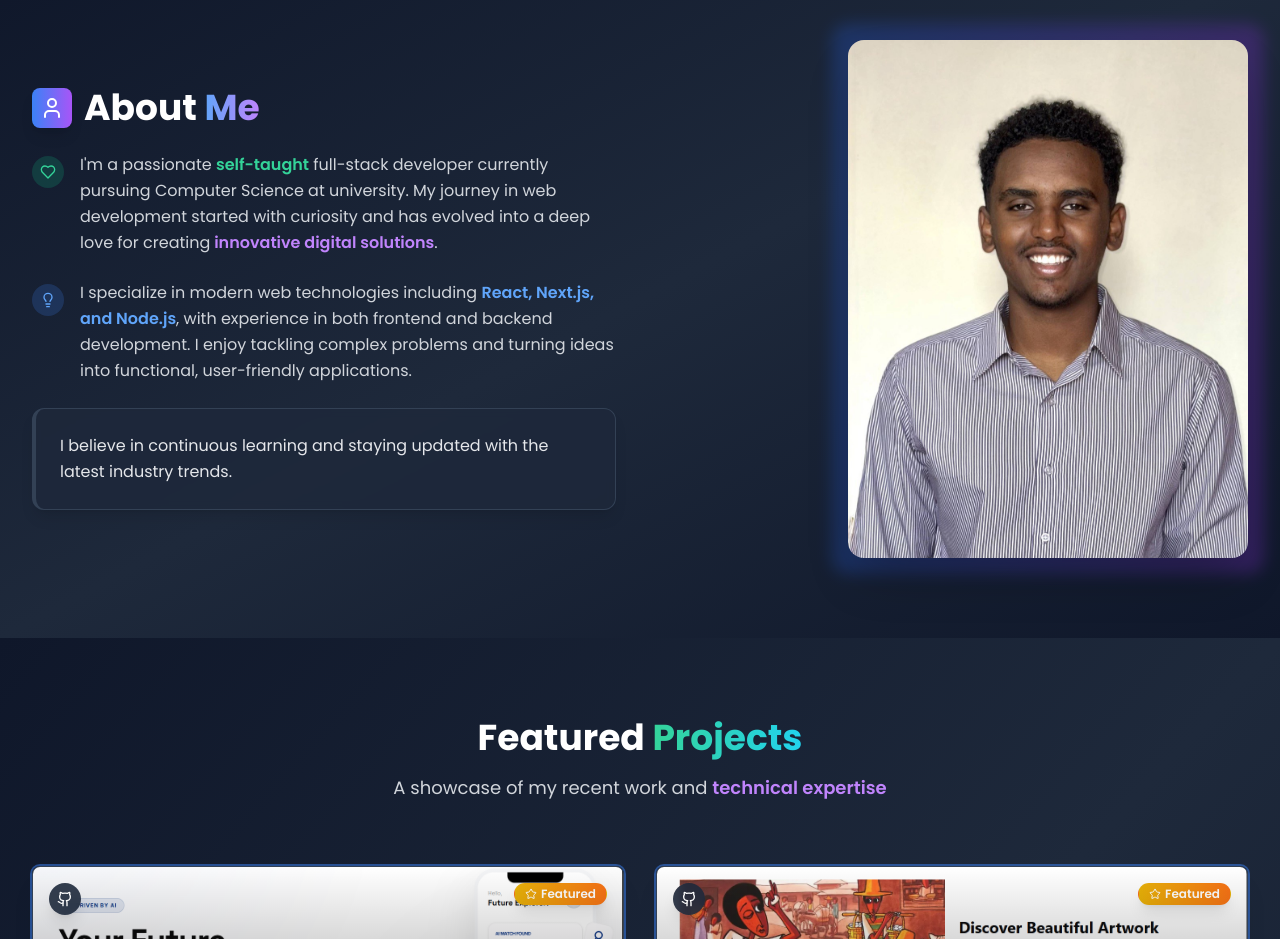
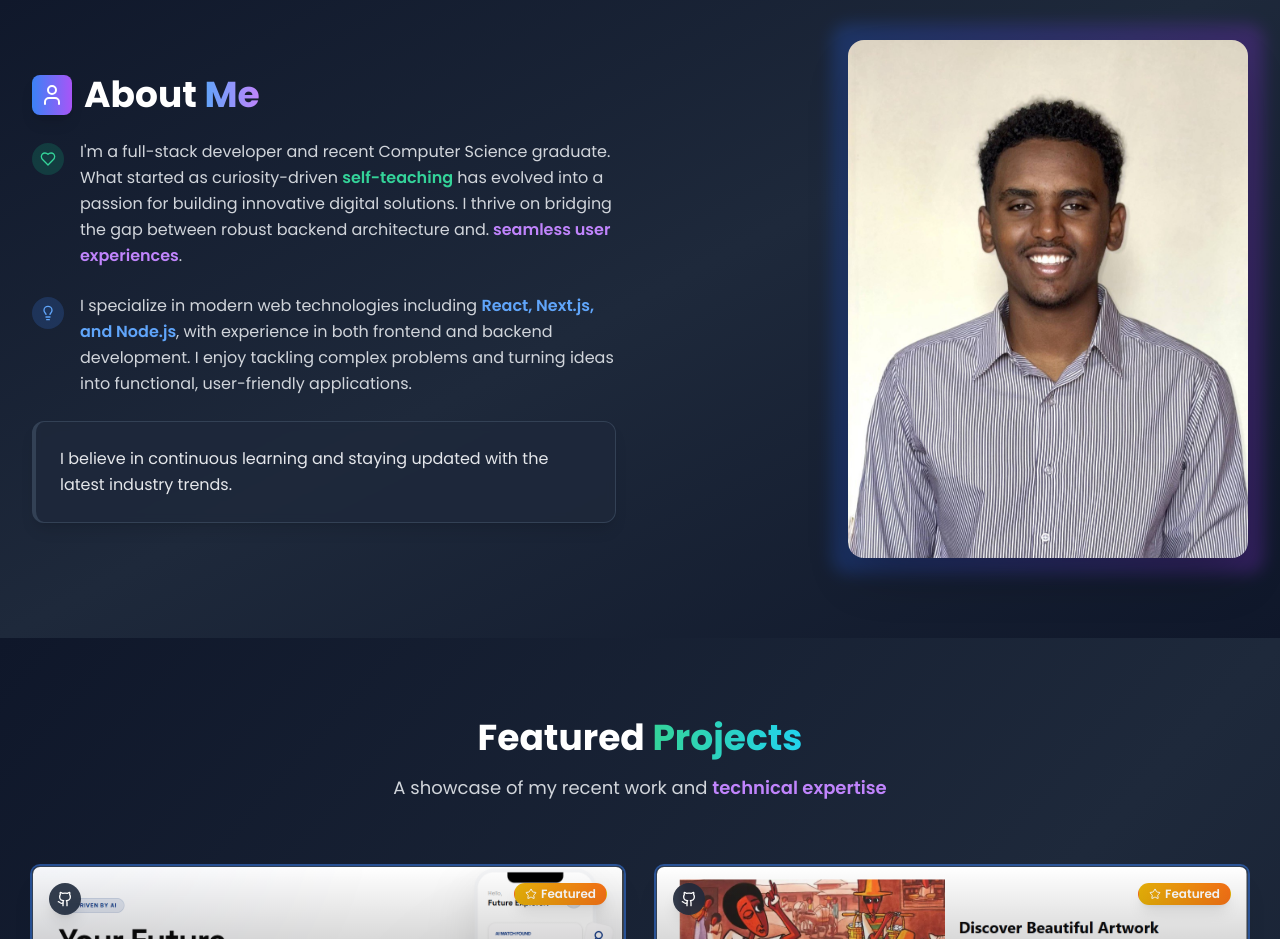
Before and after one commit to kidushintsa/kidus-portfolio--1-, a Next.js app: page / in a window 1280 px wide. Shown: the part 840-1779 px from the top of the page. Built offline with nearby package versions, Linux system fonts and the light colour scheme.

Commit message:
Revise about section description for clarity
Updated the description in the about section to reflect a focus on full-stack development and seamless user experiences.

```diff
--- a/components/about-section.tsx
+++ b/components/about-section.tsx
@@ -30,16 +30,14 @@ export function AboutSection() {
                   <Heart className="h-4 w-4 text-emerald-400" />
                 </div>
                 <p>
-                  I'm a passionate{" "}
+                 I'm a full-stack developer and recent Computer Science graduate. What started as curiosity-driven{" "}
                   <span className="font-semibold text-emerald-400">
-                    self-taught
+                    self-teaching
                   </span>{" "}
-                  full-stack developer currently pursuing Computer Science at
-                  university. My journey in web development started with
-                  curiosity and has evolved into a deep love for creating
+                 has evolved into a passion for building innovative digital solutions. I thrive on bridging the gap between robust backend architecture and.
                   <span className="font-semibold text-purple-400">
                     {" "}
-                    innovative digital solutions
+                    seamless user experiences
                   </span>
                   .
                 </p>
```
